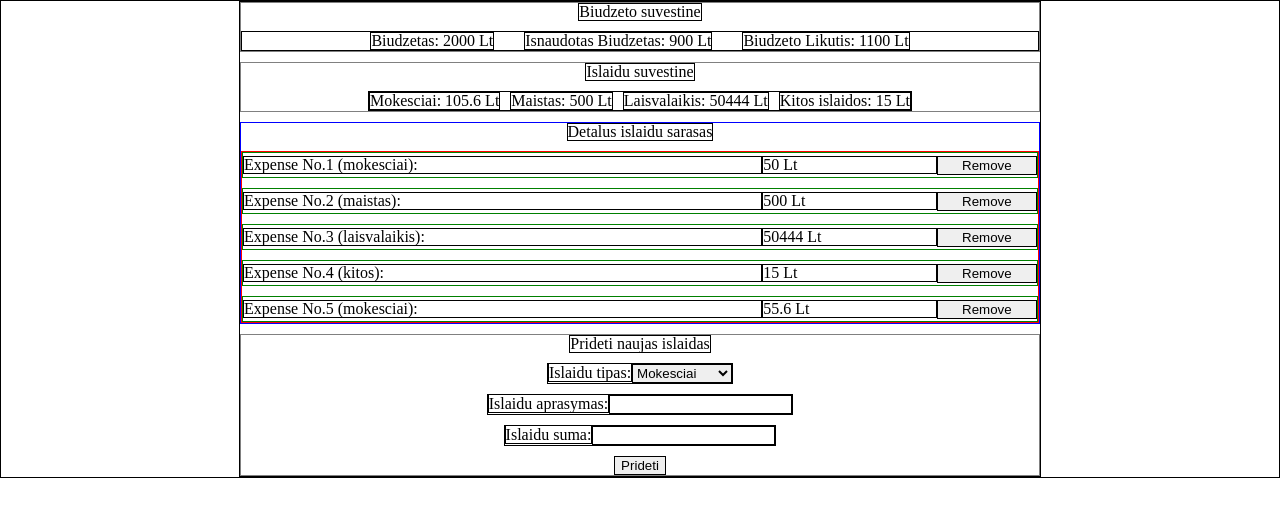
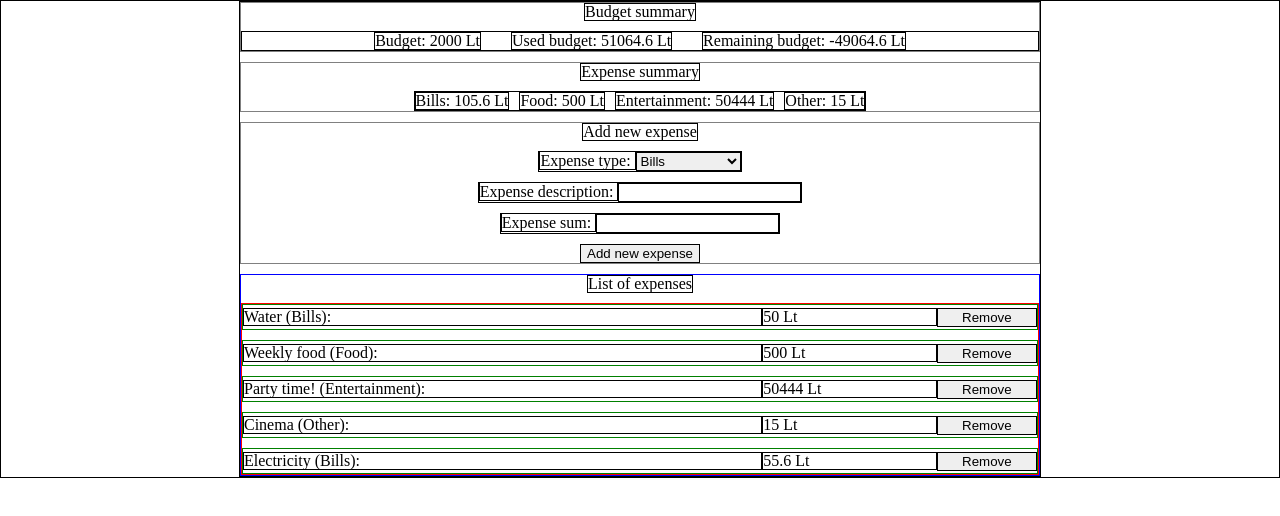
Before and after one commit to ignasc/personal-budget-app, a React (Create React App) app: page / in a window 1280 px wide. Shown: the top 516 px of the page. Built offline with nearby package versions, Linux system fonts and the light colour scheme.

Commit message:
All fields update correctly when adding/removing expenses.

```diff
--- a/src/App.js
+++ b/src/App.js
@@ -1,11 +1,10 @@
 import './App.css';
 import AppTitle from './components/AppTitle';
-import BudgetSumField from './components/BudgetSumField';
 import ExpenseTable from './components/ExpenseTable';
 import ExpenseSummary from './components/ExpenseSummary.js';
 import AddNewExpense from './components/AddNewExpense.js';
+import BudgetSummary from './components/BudgetSummary.js';
 import { budgetTypes } from './components/temp/DataForTest';
-
 //Expense list state
 import { expenses } from './components/temp/DataForTest.js';
 import { useState } from 'react';
@@ -27,7 +26,7 @@ function App() {
     //This loop is temporary (and dirty), to sum up the current list of expenses that are used for test purposes
     for (let index = 0; index < expenses.length; index++) {
       const element = expenses[index];
-      let key = listOfCategories.find(key => key == element.category)
+      let key = listOfCategories.find(key => key === element.category)
       expenseList[key].sum = expenseList[key].sum + element.sum
     }
     return expenseList
@@ -64,7 +63,7 @@ function App() {
       let updatedList = [];
       for (let index = 0; index < islaidos.length; index++) {
         const element = islaidos[index];
-        if (keyId != index) {
+        if (keyId !== index) {
           updatedList.push(element);
         };
       };
@@ -85,31 +84,27 @@ function App() {
   return (
     <div className="app-frame">
       <div id="biudzetas-suvestine" className="flex-container flex-gap">
-        <AppTitle title={'Biudzeto suvestine'}/>
+        <AppTitle title={'Budget summary'}/>
         <div>
-          <BudgetSumField id='esamas-biudzetas' class='biudzeto-irasas' fieldName='Biudzetas' fieldValue={2000} fieldCurrency='Lt'/>
-
-          <BudgetSumField id='isnaudotas-biudzetas' class='biudzeto-irasas' fieldName='Isnaudotas Biudzetas' fieldValue={900} fieldCurrency='Lt'/>
-
-          <BudgetSumField id='likes-biudzetas' class='biudzeto-irasas' fieldName='Biudzeto Likutis' fieldValue={1100} fieldCurrency='Lt'/>
+          <BudgetSummary expenses={ islaidos } />
         </div>
       </div>
 
       <div id="islaidos-grupes">
-        <AppTitle title={'Islaidu suvestine'}/>
+        <AppTitle title={'Expense summary'}/>
 
         <ExpenseSummary islaidos={ islaidos } expenseSummary={ expenseSummary }/>
       </div>
 
+      <AddNewExpense addExpense={ AddNewExpenseToList } expenseList={islaidos}/>
+
       <div id="islaidos-sarasas">
 
-        <AppTitle title={'Detalus islaidu sarasas'}/>
+        <AppTitle title={'List of expenses'}/>
 
-        <ExpenseTable removeExpense={ removeExpense } expenseList={islaidos}/>
+        <ExpenseTable removeExpense={ removeExpense } expenseList={islaidos} budgetTypes={ budgetTypes }/>
 
       </div>
-
-      <AddNewExpense addExpense={ AddNewExpenseToList } expenseList={islaidos}/>
 
     </div>
   );
--- a/src/components/AddNewExpense.js
+++ b/src/components/AddNewExpense.js
@@ -3,10 +3,7 @@ import { budgetTypes } from './temp/DataForTest';
 
 function AddNewExpense(props) {
 
-  let islaidos = props.expenseList;
-
   function handleSubmit(e){
-    //{key: 4, name: "Expense No.5", sum: 55.6, currency: "Lt"}
     e.preventDefault()
     const form = e.target.elements;
 
@@ -29,25 +26,25 @@ function AddNewExpense(props) {
 
   return (
     <form onSubmit={handleSubmit} method="get" id="islaidos-naujas-irasas" className="flex-container flex-gap">
-    <AppTitle title={'Prideti naujas islaidas'}/>
+    <AppTitle title={'Add new expense'}/>
     <div className="form-element">
-      <label htmlFor="operacija-prideti">Islaidu tipas:</label>
+      <label htmlFor="operacija-prideti">Expense type: </label>
       <select form="islaidos-naujas-irasas" name="islaidu-tipas" id="islaidu-tipai" required>
         {listItems}
       </select>
     </div>
 
     <div className="form-element">
-      <label htmlFor="islaidos-aprasymas">Islaidu aprasymas:</label>
+      <label htmlFor="islaidos-aprasymas">Expense description: </label>
       <input type="text" form="islaidos-naujas-irasas" id="islaidos-aprasymas" name="islaidu-aprasymas" required></input>
     </div>
 
     <div className="form-element">
-      <label htmlFor="islaidos-aprasymas">Islaidu suma:</label>
+      <label htmlFor="islaidos-aprasymas">Expense sum: </label>
       <input type="number" form="islaidos-naujas-irasas" id="islaidos-suma" name="islaidu-suma" min="0" required></input>
     </div>
 
-    <button type="submit" form="islaidos-naujas-irasas" className="form-element">Prideti</button>
+    <button type="submit" form="islaidos-naujas-irasas" className="form-element">Add new expense</button>
   </form>
 
   );
--- /dev/null
+++ b/src/components/BudgetSummary.js
@@ -0,0 +1,25 @@
+function BudgetSummary(props){
+    let totalBudget = 2000;
+    let usedBudget = 0;
+    let remainingBudget = 0;
+    let currency = "Lt";
+
+    for (let index = 0; index < props.expenses.length; index++) {
+        const element = props.expenses[index];
+        usedBudget += element["sum"];
+    }
+
+    remainingBudget = totalBudget - usedBudget;
+
+  return(
+    <>
+        <div className="biudzeto-irasas">Budget: {totalBudget} {currency}</div>
+
+        <div className="biudzeto-irasas">Used budget: {usedBudget} {currency}</div>
+
+        <div className="biudzeto-irasas">Remaining budget: {remainingBudget} {currency}</div>
+    </>
+  );
+}
+
+export default BudgetSummary;
--- a/src/components/ExpenseSummary.js
+++ b/src/components/ExpenseSummary.js
@@ -1,9 +1,4 @@
-import {expenseSummary} from './temp/DataForTest';
-import { budgetTypes } from './temp/DataForTest';
-
 function ExpenseSummary(props){
-  //console.log("islaidu suvestine:")
-  //console.log(props.expenseSummary)
   let listOfCategories = Object.keys(props.expenseSummary)
   var listItems = listOfCategories.map( (item, index) =>{
     return (
--- a/src/components/ExpenseTable.js
+++ b/src/components/ExpenseTable.js
@@ -3,7 +3,7 @@ function ExpenseTable(props){
   var listItems = props.expenseList.map( (item, index) =>{
     return (
       <li key={index} className="flex-container flex-gap">
-        <p>{item.name} ({item.category}):</p>
+        <p>{item.name} ({props.budgetTypes[item.category].name}):</p>
         <div>{item.sum} {item.currency}</div>
 
         <button onClick={()=>props.removeExpense(index)}>Remove</button>
--- a/src/components/temp/DataForTest.js
+++ b/src/components/temp/DataForTest.js
@@ -1,28 +1,21 @@
 export const expenses = [
-    {category: "mokesciai", name: "Expense No.1", sum: 50, currency: "Lt"},
-    {category: "maistas", name: "Expense No.2", sum: 500, currency: "Lt"},
-    {category: "laisvalaikis", name: "Expense No.3", sum: 50444, currency: "Lt"},
-    {category: "kitos", name: "Expense No.4", sum: 15, currency: "Lt"},
-    {category: "mokesciai", name: "Expense No.5", sum: 55.6, currency: "Lt"}
+    {category: "mokesciai", name: "Water", sum: 50, currency: "Lt"},
+    {category: "maistas", name: "Weekly food", sum: 500, currency: "Lt"},
+    {category: "laisvalaikis", name: "Party time!", sum: 50444, currency: "Lt"},
+    {category: "kitos", name: "Cinema", sum: 15, currency: "Lt"},
+    {category: "mokesciai", name: "Electricity", sum: 55.6, currency: "Lt"}
 ];
 
 export const expenseSummary = [
-    {name: "Mokesciai", sum: 0, currency: "Lt"},
-    {name: "Maistas", sum: 0, currency: "Lt"},
-    {name: "Laisvalaikis", sum: 0, currency: "Lt"},
-    {name: "Kitos islaidos", sum: 0, currency: "Lt"}
+    {name: "Bills", sum: 0, currency: "Lt"},
+    {name: "Food", sum: 0, currency: "Lt"},
+    {name: "Entertainment", sum: 0, currency: "Lt"},
+    {name: "Other", sum: 0, currency: "Lt"}
 ];
 
-const expenseSummary1 = {
-    mokesciai: {name: "Mokesciai", sum: 0, currency: "Lt"},
-    maistas: {name: "Maistas", sum: 0, currency: "Lt"},
-    laisvalaikis:{name: "Laisvalaikis", sum: 0, currency: "Lt"},
-    kitos: {name: "Kitos islaidos", sum: 0, currency: "Lt"}
+export const budgetTypes = {
+    mokesciai: {name: "Bills", categoryID: "1"},
+    maistas: {name: "Food", categoryID: "2"},
+    laisvalaikis: {name: "Entertainment", categoryID: "3"},
+    kitos: {name: "Other", categoryID: "4"}
 }
-
-export const budgetTypes = {
-    mokesciai: {name: "Mokesciai", categoryID: "1"},
-    maistas: {name: "Maistas", categoryID: "2"},
-    laisvalaikis: {name: "Laisvalaikis", categoryID: "3"},
-    kitos: {name: "Kitos islaidos", categoryID: "4"}
-}
```
